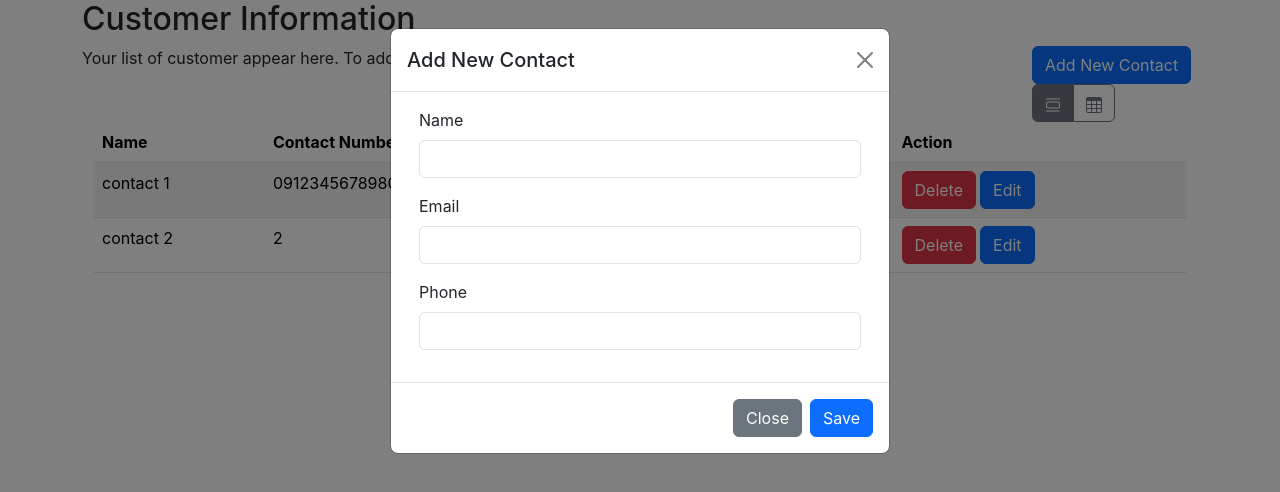
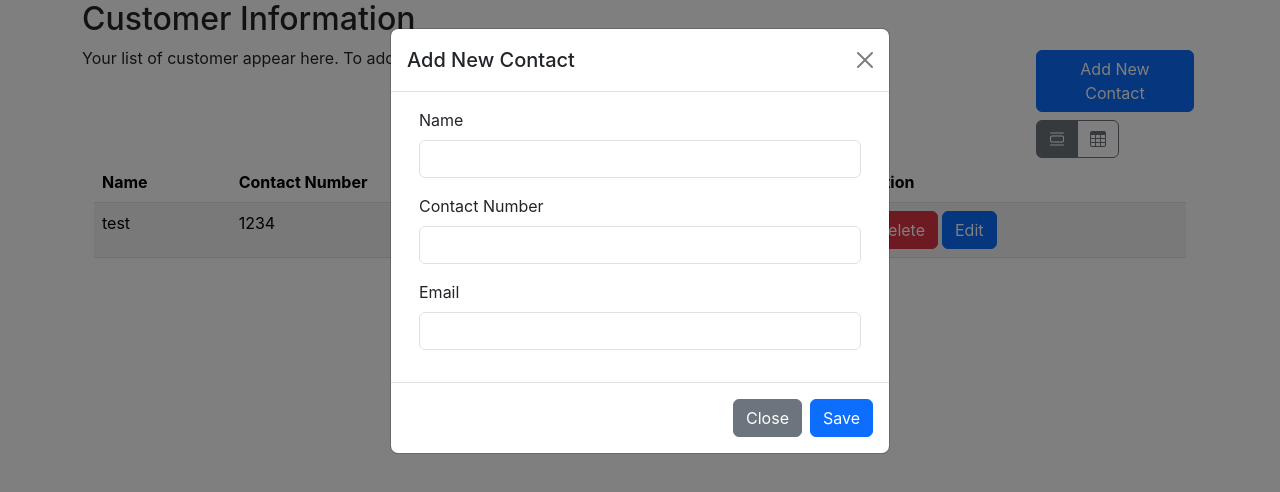
Before and after one commit to dsaldariega/contact-management-list, a React (Create React App) app: page / in a window 1280 px wide. Both pictures are taken after a click on the button "Add New Contact". Shown: the top 492 px of the page. Built offline with nearby package versions, Linux system fonts and the light colour scheme; data requests are answered from the project's data file.

Commit message:
import bootstrap css instead of svg

```diff
--- a/db.json
+++ b/db.json
@@ -1,16 +1,10 @@
 {
   "contacts": [
     {
-      "id": "b793",
-      "name": "contact 1",
-      "email": "contact1@email.com",
-      "phone": "0912345678980"
-    },
-    {
-      "id": "6cdf",
-      "name": "contact 2",
-      "email": "contact2@email.com",
-      "phone": "2"
+      "id": "6921",
+      "name": "test",
+      "email": "test@email.com",
+      "contact_number": "1234"
     }
   ]
 }
--- a/src/components/ContactCard.jsx
+++ b/src/components/ContactCard.jsx
@@ -6,7 +6,7 @@ const ContactCard = ({ contact, onDelete, handleEdit }) => {
       <div className="card-body">
         <h5 className="card-title">{contact.name}</h5>
         <p className="card-text">Email: {contact.email}</p>
-        <p className="card-text">Phone: {contact.phone}</p>
+        <p className="card-text">Contact Number: {contact.contact_number}</p>
       </div>
       <div className="card-footer">
         <button className="btn btn-danger" onClick={() => onDelete(contact.id)}>
--- a/src/components/ContactModalForm.jsx
+++ b/src/components/ContactModalForm.jsx
@@ -1,6 +1,6 @@
 import React from "react";
 
-export const ContactModalForm = ({ contact, modalTitle, onSubmit, onChange }) => {
+export const ContactModalForm = ({ contact, modalTitle, onSubmit, handleChange }) => {
 
   return (
     <div
@@ -38,7 +38,21 @@ export const ContactModalForm = ({ contact, modalTitle, onSubmit, onChange }) =>
                         id="name"
                         name="name"
                         value={contact.name}
-                        onChange={onChange}
+                        onChange={handleChange}
+                        required
+                      />
+                    </div>
+                    <div className="mb-3">
+                      <label htmlFor="contact_number" className="form-label">
+                        Contact Number
+                      </label>
+                      <input
+                        type="text"
+                        className="form-control"
+                        id="contact_number"
+                        name="contact_number"
+                        value={contact.contact_number}
+                        onChange={handleChange}
                         required
                       />
                     </div>
@@ -52,21 +66,7 @@ export const ContactModalForm = ({ contact, modalTitle, onSubmit, onChange }) =>
                         id="email"
                         name="email"
                         value={contact.email}
-                        onChange={onChange}
-                        required
-                      />
-                    </div>
-                    <div className="mb-3">
-                      <label htmlFor="phone" className="form-label">
-                        Phone
-                      </label>
-                      <input
-                        type="text"
-                        className="form-control"
-                        id="phone"
-                        name="phone"
-                        value={contact.phone}
-                        onChange={onChange}
+                        onChange={handleChange}
                         required
                       />
                     </div>
--- a/src/components/ContactTable.jsx
+++ b/src/components/ContactTable.jsx
@@ -16,7 +16,7 @@ const ContactTable = ({ contacts, onDelete, handleEdit }) => {
           {contacts.map((contact) => (
             <tr key={contact.id}>
               <td>{contact.name}</td>
-              <td>{contact.phone}</td>
+              <td>{contact.contact_number}</td>
               <td>{contact.email}</td>
               <td>
                 <button
--- a/src/containers/ContactFormContainer.jsx
+++ b/src/containers/ContactFormContainer.jsx
@@ -20,14 +20,14 @@ function ContactFormContainer({
         data-bs-toggle="modal"
         data-bs-target="#exampleModal"
         onClick={handleAddContact}
-        id="add"
+        style={{margin: '4px'}}
       >
         Add New Contact
       </button>
       <ContactModalForm
         contact={contact}
         setContact={setContact}
-        onChange={handleChange}
+        handleChange={handleChange}
         onSubmit={handleSubmit}
         modalTitle={modalTitle}
         contactId={contactId}
--- a/src/containers/ContactListContainer.jsx
+++ b/src/containers/ContactListContainer.jsx
@@ -9,10 +9,15 @@ import {
 } from "../api/contactApi";
 import ContactFormContainer from "./ContactFormContainer";
 import Swal from "sweetalert2";
+import "bootstrap-icons/font/bootstrap-icons.css";
 
 const ContactListContainer = () => {
   const [contacts, setContacts] = useState([]);
-  const [contact, setContact] = useState({ name: "", email: "", phone: "" });
+  const [contact, setContact] = useState({
+    name: "",
+    email: "",
+    contact_number: "",
+  });
   const [contactId, setContactId] = useState("");
   const [isTableView, setIsTableView] = useState(true);
   const [modalTitle, setModalTitle] = useState("");
@@ -39,14 +44,14 @@ const ContactListContainer = () => {
   };
 
   const handleAddContact = () => {
-    setContact({ name: "", email: "", phone: "" }); // Clear form fields
+    setContact({ name: "", email: "", contact_number: "" }); // Clear form fields
     setContactId(""); // Reset contactId to indicate adding a new contact
     setModalTitle("Add New Contact"); // Optionally, set the modal title to indicate adding a new contact
   };
 
   const handleEdit = async (e, id) => {
     try {
-      setModalTitle('Edit Contact');
+      setModalTitle("Edit Contact");
       setContactId(id);
 
       // Fetch the updated contact data
@@ -145,38 +150,20 @@ const ContactListContainer = () => {
         <div className="row">
           <div className="col-sm-10">{""}</div>
           <div className="col-sm-2">
-            <div className="btn-group">
+            <div className="btn-group" style={{margin: "4px"}}>
               <button
                 type="button"
                 className="btn btn-secondary"
                 onClick={handleToggleView}
               >
-                <svg
-                  xmlns="http://www.w3.org/2000/svg"
-                  width="16"
-                  height="16"
-                  fill="currentColor"
-                  className="bi bi-view-list"
-                  viewBox="0 0 16 16"
-                >
-                  <path d="M3 4.5h10a2 2 0 0 1 2 2v3a2 2 0 0 1-2 2H3a2 2 0 0 1-2-2v-3a2 2 0 0 1 2-2m0 1a1 1 0 0 0-1 1v3a1 1 0 0 0 1 1h10a1 1 0 0 0 1-1v-3a1 1 0 0 0-1-1zM1 2a.5.5 0 0 1 .5-.5h13a.5.5 0 0 1 0 1h-13A.5.5 0 0 1 1 2m0 12a.5.5 0 0 1 .5-.5h13a.5.5 0 0 1 0 1h-13A.5.5 0 0 1 1 14" />
-                </svg>
+                <i className="bi bi-view-list"></i>
               </button>
               <button
                 type="button"
                 className="btn btn-outline-secondary"
                 onClick={handleToggleView}
               >
-                <svg
-                  xmlns="http://www.w3.org/2000/svg"
-                  width="16"
-                  height="16"
-                  fill="currentColor"
-                  className="bi bi-table"
-                  viewBox="0 0 16 16"
-                >
-                  <path d="M0 2a2 2 0 0 1 2-2h12a2 2 0 0 1 2 2v12a2 2 0 0 1-2 2H2a2 2 0 0 1-2-2zm15 2h-4v3h4zm0 4h-4v3h4zm0 4h-4v3h3a1 1 0 0 0 1-1zm-5 3v-3H6v3zm-5 0v-3H1v2a1 1 0 0 0 1 1zm-4-4h4V8H1zm0-4h4V4H1zm5-3v3h4V4zm4 4H6v3h4z" />
-                </svg>
+                <i className="bi bi-table"></i>
               </button>
             </div>
           </div>
```
Also changed, not shown: src/components/ContactForm.jsx (deleted, +0 -57 lines).
